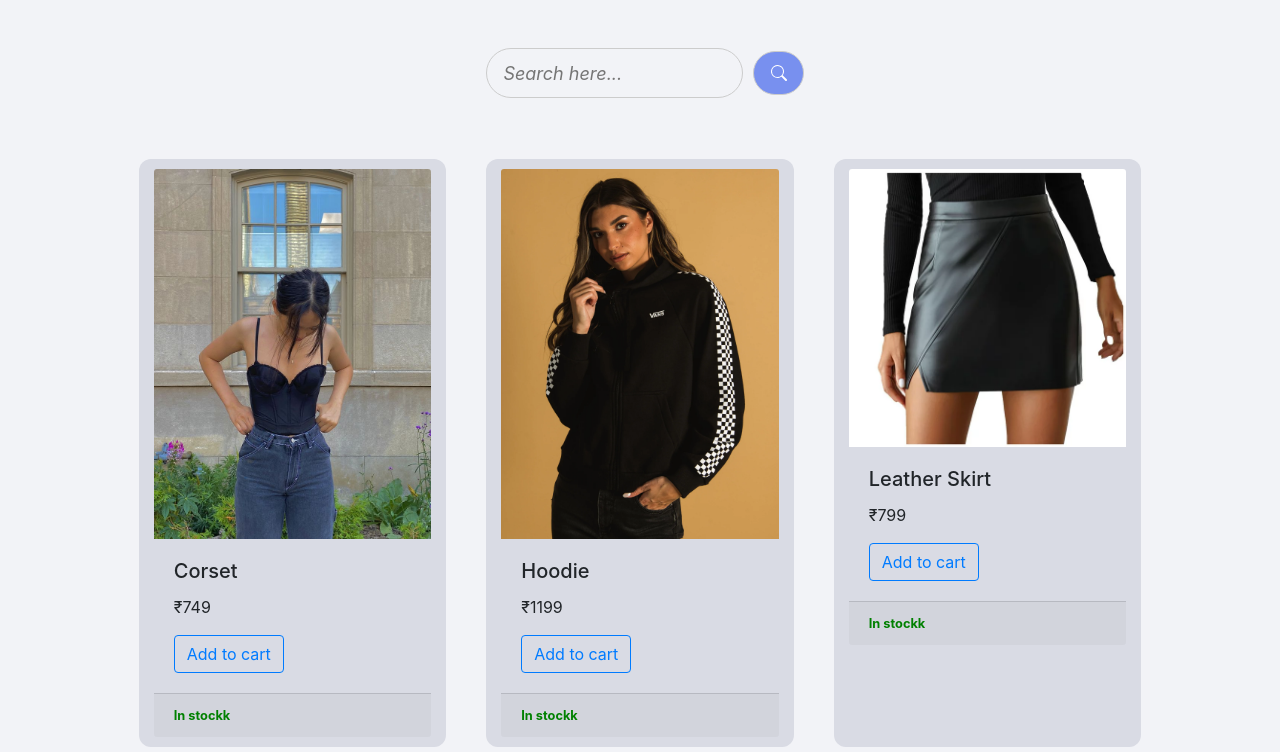
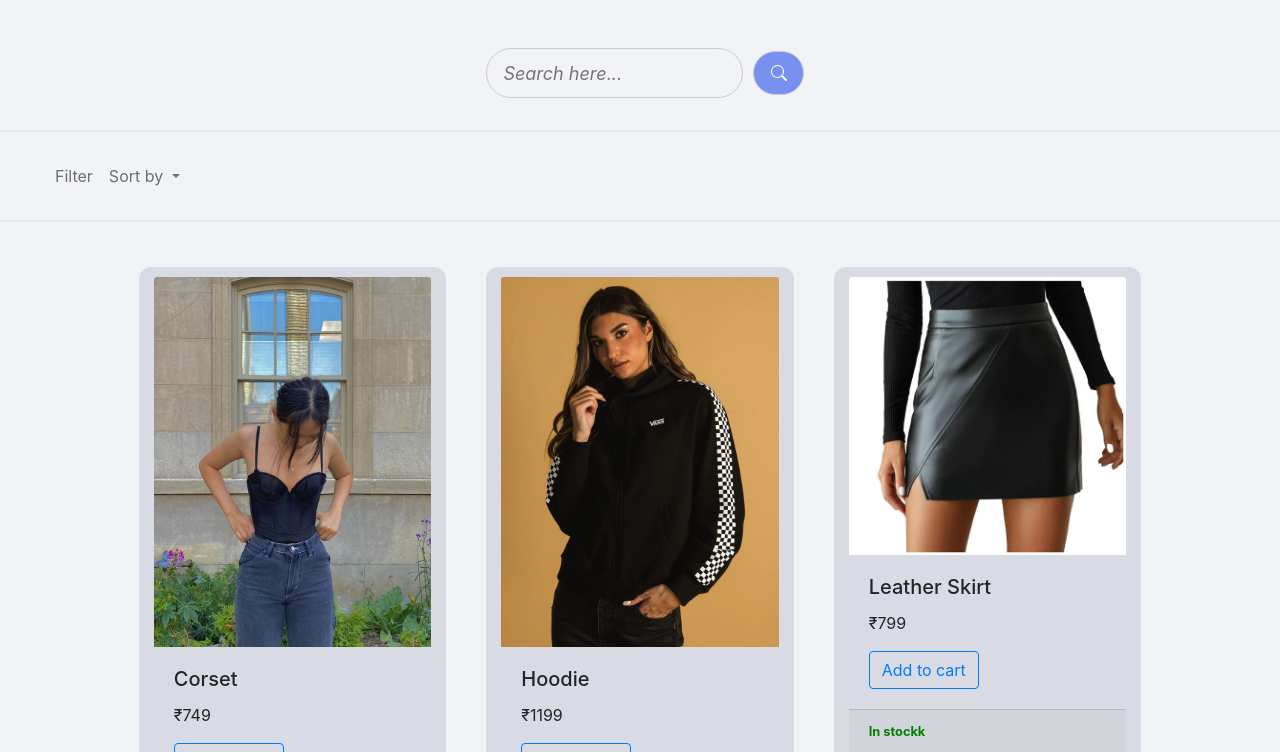
Before and after one commit to siddhiagarkar/ECOMMERCE, a Django app: page / in a window 1280 px wide. Shown: the part 80-832 px from the top of the page. Run offline with Django 4.2, Linux system fonts and the light colour scheme; data comes from the database, SQL or seed files in the repository; both versions use the stored data as it was after the commit; some libraries are stand-ins or nearby versions.

Commit message:
added sort by price functionality

```diff
--- a/ecommerce/app/templates/cart.html
+++ b/ecommerce/app/templates/cart.html
@@ -10,7 +10,7 @@
   padding: 3px;
 }
 
-    .up {
+.up {
   transform: rotate(-135deg);
   -webkit-transform: rotate(-135deg);
 }
--- a/ecommerce/app/templates/login.html
+++ b/ecommerce/app/templates/login.html
@@ -19,6 +19,9 @@
   {% csrf_token %}
   <input class="search-bar" name="username" type="text" placeholder="Username"><br>
   <input class="search-bar" name="password" type="password" placeholder="Password"><br>
+  {% if messages %}
+    <p style="color: red;">{{ message }}</p>
+  {% endif %}
   <button type="submit" style="margin-left: 50px;">Log In</button>
 </form><br>
 Don't have an account? <a href="{% url 'register' %}" style="color: rgb(184, 236, 236);">Sign Up</a>
--- a/ecommerce/app/templates/main.html
+++ b/ecommerce/app/templates/main.html
@@ -90,7 +90,7 @@ a:active{
             <button class="navbar-toggler"
                     data-bs-toggle="collapse"
                     data-bs-target="#gfgnavbar">
-                <span class="navbar-toggler-icon">v
+                <span class="navbar-toggler-icon">
                 </span>
             </button>
             <div class="collapse navbar-collapse ps-3"
--- a/ecommerce/app/templates/registration.html
+++ b/ecommerce/app/templates/registration.html
@@ -22,6 +22,11 @@
   <input class="search-bar" name="email" type="email" placeholder="Email id"><br>
   <input class="search-bar" name="password1" type="password" placeholder="Password"><br>
   <input class="search-bar" name="password2" type="password" placeholder="Password confirmation"><br>
+  {% if messages %}
+    {% for message in messages %}
+      <p style="color: red;">{{ message }}</p>
+    {% endfor %}
+  {% endif %}
   <button type="submit" style="margin-left: 50px;">Sign Up</button>
 </form><br>
 Already have an account? <a href="{% url 'login' %}" style="color: rgb(184, 236, 236);">Log In</a>
--- a/ecommerce/app/templates/store.html
+++ b/ecommerce/app/templates/store.html
@@ -67,6 +67,66 @@
         FILTER SEARCH
         </button> -->
       </div>
+
+      <hr style="border: 0.2px solid rgb(184, 184, 233);">
+      <nav class="navbar navbar-expand-lg">
+        <div class="container-fluid text-success">
+            <button class="navbar-toggler"
+                    data-bs-toggle="collapse"
+                    data-bs-target="#gfgnavbar">
+                <span class="navbar-toggler-icon">
+                </span>
+            </button>
+            <div class="collapse navbar-collapse ps-3"
+                 id="gfgnavbar">
+                <ul class="navbar-nav">
+                    <div class="nav-item">
+                        <a class="nav-link" data-toggle="modal" data-target="#exampleModalCenter" style="color: #0000008C; cursor: pointer;">
+                            Filter
+                        </a>
+                      </div>
+                    <div class="dropdown">
+                      <a class="dropdown dropdown-toggle nav-link" type="button" id="dropdownMenuButton1" data-bs-toggle="dropdown" aria-expanded="false" style="color: #0000008C">
+                        Sort by
+                      </a>
+                      <ul class="dropdown-menu" aria-labelledby="dropdownMenuButton1">
+                        <li>
+                          <form method='post' action="{% url 'sorted_products' %}">
+                            {% csrf_token %}
+                          <input type="submit" class="dropdown-item" name="sort" value="Price: High to Low">
+                          </form>
+                        </li>
+                        <li>
+                          <form method='post' action="{% url 'sorted_products' %}">
+                            {% csrf_token %}
+                          <input type="submit" class="dropdown-item" name="sort" value="Price: Low to High">
+                          </form>
+                        </li>
+                        <li>
+                          <form method='post' action="{% url 'sorted_products' %}">
+                            {% csrf_token %}
+                          <input type="submit" class="dropdown-item" name="sort" value="New Arrival">
+                          </form>
+                        </li>
+                        <li>
+                          <form method='post' action="{% url 'sorted_products' %}">
+                            {% csrf_token %}
+                          <input type="submit" class="dropdown-item" name="sort" value="Better Discount">
+                          </form>
+                        </li>
+                        <li>
+                          <form method='post' action="{% url 'sorted_products' %}">
+                            {% csrf_token %}
+                          <input type="submit" class="dropdown-item" name="sort" value="Rating">
+                          </form>
+                        </li>
+                      </ul>
+                    </div>
+                </ul>
+            </div>
+        </div>
+    </nav>
+      <hr style="border: 0.2px solid rgb(184, 184, 233);">
         <div class="row" style="margin:25px;justify-content: center;">
           {% for thing in things %}
             <div class="col-lg-3" style="background-color: #d9dbe4; border-radius: 12px; padding-top: 10px;padding-bottom: 10px; margin: 20px; justify-content: space-around;">
--- a/ecommerce/app/urls.py
+++ b/ecommerce/app/urls.py
@@ -11,6 +11,7 @@ urlpatterns = [
     path('searcheditems/', views.searchview, name='searched_item'),
     path('genderfiltereditems/', views.filterview, name='products_by_gender'),
     path('colourfiltereditems/', views.colorview, name='products_by_colours'),
+    path('sort-by/', views.sortview, name='sorted_products'),
     path('register/login/', views.login_view, name='login'),
     path('logout/', views.logout_view, name='logout'),
     path('register/', views.registration_view, name='register'),
--- a/ecommerce/app/views.py
+++ b/ecommerce/app/views.py
@@ -5,6 +5,7 @@ import json
 from django.views.decorators.csrf import csrf_exempt
 from django.contrib.auth import authenticate, login, logout
 from django.contrib.auth.forms import UserCreationForm
+from django.contrib import messages
 
 def store(request):
     things = Product.objects.all()
@@ -75,6 +76,7 @@ def searchview(request):
 
 def filterview(request):
     things = Product.objects.all()
+    print('f')
     mylist=request.GET.getlist('gendercheck')
     if 'Male' in mylist:
         things=Product.objects.filter(tag=False)
@@ -86,6 +88,28 @@ def filterview(request):
     colorzz = list(Product.objects.all().values('color').distinct())
     colorz = [u['color'] for u in colorzz]
     context = {'things': things, 'colorz': colorz}
+    return render(request,'store.html',context)
+
+def sortview(request):
+    things = Product.objects.all()
+    print("in")
+    if request.method == 'POST':
+        sortby=request.POST.get('sort')
+        print(sortby)
+        if sortby == 'Price: Low to High':
+            things = Product.objects.all().order_by('price')
+        elif sortby == 'Price: High to Low':
+            things = Product.objects.all().order_by('-price')
+        # elif sortby == 'disc':
+        #     things = Product.objects.all().order_by('item')
+        # elif sortby == 'rating':
+        #     things = Product.objects.all().order_by('-item')
+        else:
+            things = Product.objects.all()
+
+    # colorzz = list(Product.objects.all().values('color').distinct())
+    # colorz = [u['color'] for u in colorzz]
+    context = {'things': things}
     return render(request,'store.html',context)
 
 def colorview(request):
@@ -117,7 +141,9 @@ def login_view(request):
         # Redirect to a success page.
         return redirect('store')
     else:
-        print('USER NOT FOUND')
+        alert = 'Invalid credentials'
+        m = messages.error(request, 'Error')
+        message = str(m)
 
     context = {}
     return render(request, 'login.html', context)
@@ -137,9 +163,10 @@ def registration_view(request):
         if form.is_valid():
             fld = Customer.objects.create(userr = u, name = n, email = e)
             form.save()
-
             #log the user in
             return redirect('login')
+        else:
+            messages.error(request, 'Error')
     else:
         form = UserCreationForm()
     return render(request, 'registration.html', {'form': form})
```
Also changed, not shown: ecommerce/db.sqlite3.
